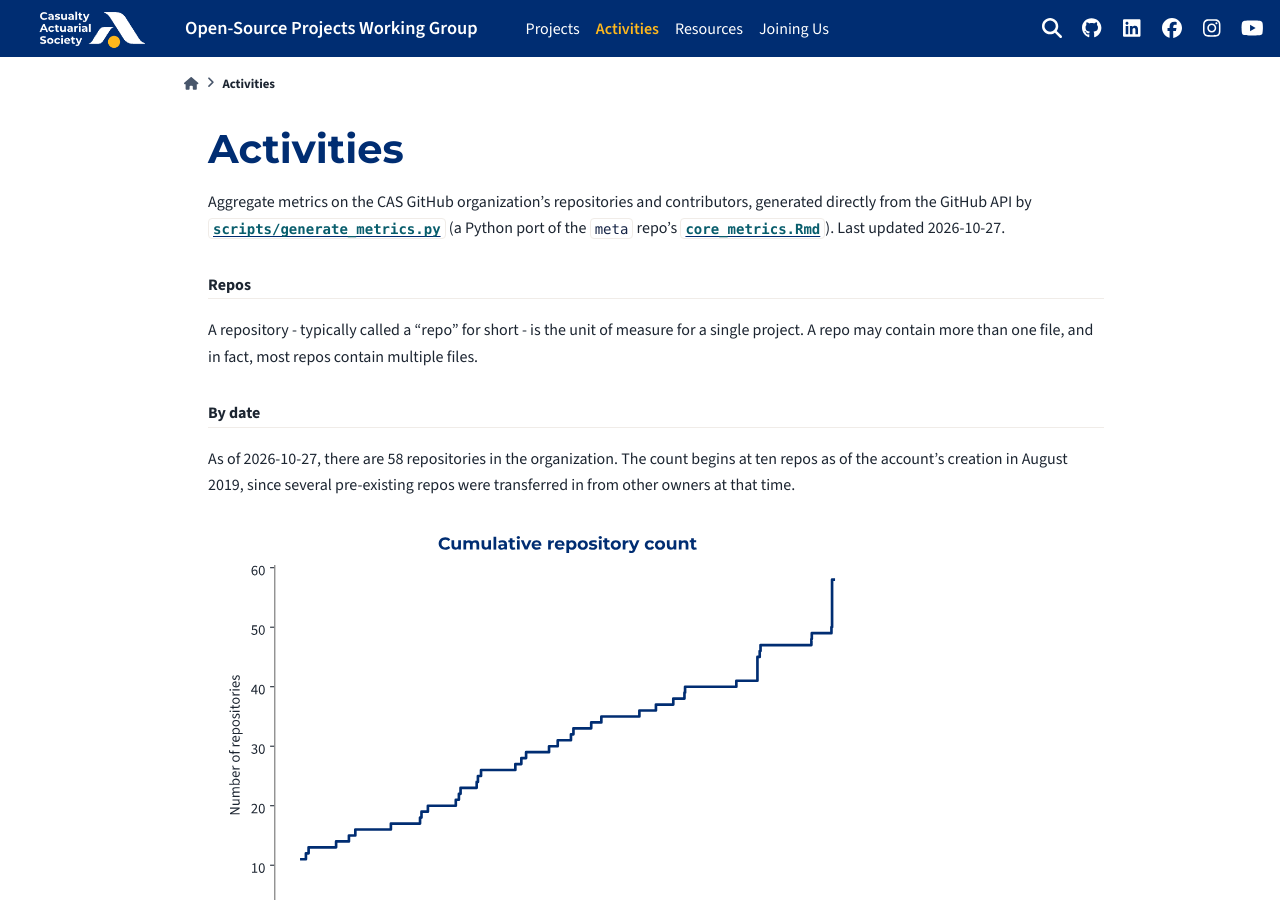
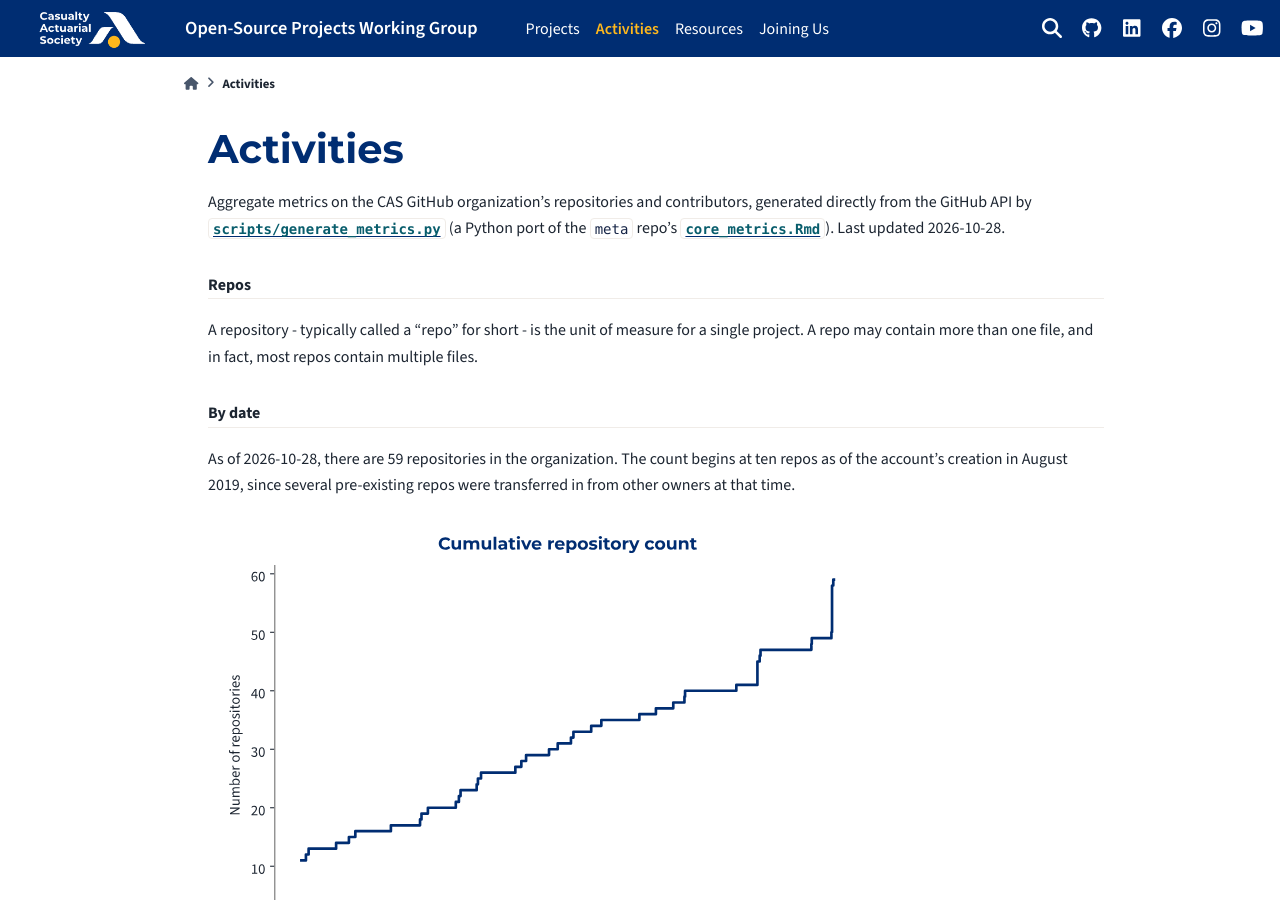
Before and after one commit to casact/casact.github.io, a Sphinx documentation site: the page built from docs/activities.md, in a window 1280 px wide and 900 px high. Built offline with Sphinx 7.4.7 and the PyData theme 0.15.4, drawn with Linux system fonts in a browser that asks for light colours; some of the changed text lies outside the part shown.

Commit message:
Update GitHub metrics

````diff
--- a/docs/activities.md
+++ b/docs/activities.md
@@ -3,7 +3,7 @@
 <!-- METRICS:START -->
 <!-- Generated by scripts/generate_metrics.py - do not edit by hand. -->
 
-Aggregate metrics on the CAS GitHub organization's repositories and contributors, generated directly from the GitHub API by [`scripts/generate_metrics.py`](https://github.com/casact/casact.github.io/blob/main/scripts/generate_metrics.py) (a Python port of the `meta` repo's [`core_metrics.Rmd`](https://github.com/casact/meta/blob/master/git_metrics/core_metrics.Rmd)). Last updated 2026-10-27.
+Aggregate metrics on the CAS GitHub organization's repositories and contributors, generated directly from the GitHub API by [`scripts/generate_metrics.py`](https://github.com/casact/casact.github.io/blob/main/scripts/generate_metrics.py) (a Python port of the `meta` repo's [`core_metrics.Rmd`](https://github.com/casact/meta/blob/master/git_metrics/core_metrics.Rmd)). Last updated 2026-10-28.
 
 ```{rubric} Repos
 ```
@@ -13,7 +13,7 @@ A repository - typically called a "repo" for short - is the unit of measure for
 ```{rubric} By date
 ```
 
-As of 2026-10-27, there are 58 repositories in the organization. The count begins at ten repos as of the account's creation in August 2019, since several pre-existing repos were transferred in from other owners at that time.
+As of 2026-10-28, there are 59 repositories in the organization. The count begins at ten repos as of the account's creation in August 2019, since several pre-existing repos were transferred in from other owners at that time.
 
 ![Cumulative repository count over time](/_static/images/metrics/repo_growth.svg)
 
````
Also changed, not shown: other parts of docs/activities.md (+8 -8 lines), docs/index.md (+2 -2 lines), docs/_static/images/metrics/by_language.svg, docs/_static/images/metrics/cumulative_commits.svg, docs/_static/images/metrics/cumulative_issues_closed.svg, docs/_static/images/metrics/cumulative_prs.svg, docs/_static/images/metrics/forks.svg, docs/_static/images/metrics/repo_growth.svg, docs/_static/images/metrics/stars.svg.
